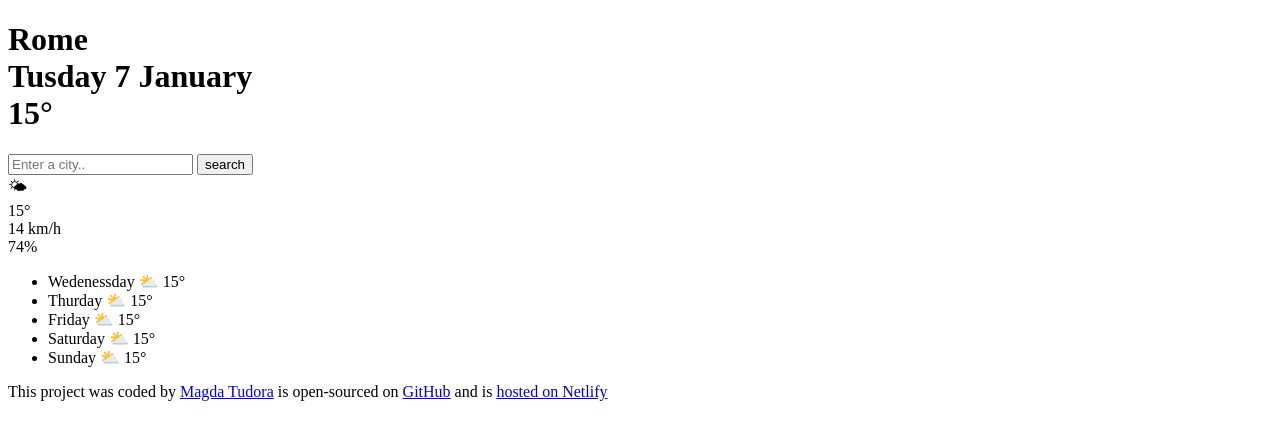
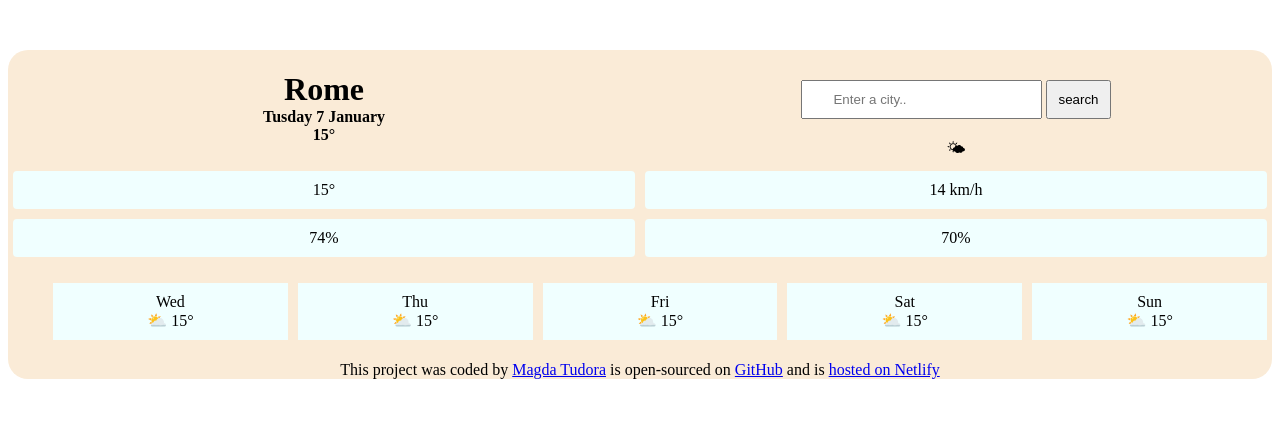
Before and after one commit to Magda0006/Magdas-First-Designed-app, a plain HTML site: page index.html in a window 1280 px wide. Drawn offline with Linux system fonts and the light colour scheme.

Commit message:
added styles and adjustments
made some adjustments to the positioning of the elements on the page.

```diff
--- a/index.html
+++ b/index.html
@@ -3,40 +3,56 @@
   <head>
     <meta charset="UTF-8" />
     <meta name="viewport" content="width=device-width, initial-scale=1.0" />
+    <link rel="stylesheet" href="styles.css" />
     <title>Weather app</title>
   </head>
   <body>
+    <div class="weatherApp">
+      <header class="headerGrid">
+        <div>
           <h1>
             Rome
             <div class="currentDate">Tusday 7 January</div>
             <div class="currentDegrees">15°</div>
           </h1>
-    <form>
-      <input type="search" placeholder="Enter a city.." required />
-      <input type="submit" value="search" />
+        </div>
+        <div>
+          <form class="searchForm">
+            <input
+              type="search"
+              placeholder="Enter a city.."
+              required
+              class="searchBar"
+            />
+            <input type="submit" value="search" class="searchButton" />
           </form>
+          <br />
           <div class="weatherIcon">🌤</div>
+        </div>
+      </header>
       <main class="currentDayData">
         <div class="currentDegrees">15°</div>
         <div class="currentWind">14 km/h</div>
         <div class="currentHumidity">74%</div>
-      <div class="currentRainChance"></div>
+        <div class="currentRainChance">70%</div>
       </main>
       <div class="next5DaysForecast">
         <ul>
-        <li>Wedenessday ⛅️ 15°</li>
-        <li>Thurday ⛅️ 15°</li>
-        <li>Friday ⛅️ 15°</li>
-        <li>Saturday ⛅️ 15°</li>
-        <li>Sunday ⛅️ 15°</li>
+          <li>Wed <br />⛅️ 15°</li>
+          <li>Thu <br />⛅️ 15°</li>
+          <li>Fri <br />⛅️ 15°</li>
+          <li>Sat <br />⛅️ 15°</li>
+          <li>Sun <br />⛅️ 15°</li>
         </ul>
       </div>
       <footer>
         This project was coded by
-      <a href="https://github.com/Magda0006">Magda Tudora</a> is open-sourced on
-      <a href="https://github.com/Magda0006/Vanilla-weather-app">GitHub</a> and
-      is
+        <a href="https://github.com/Magda0006">Magda Tudora</a> is open-sourced
+        on
+        <a href="https://github.com/Magda0006/Vanilla-weather-app">GitHub</a>
+        and is
         <a href="https://vanillaweatherapp00.netlify.app/">hosted on Netlify</a>
       </footer>
+    </div>
   </body>
 </html>
--- /dev/null
+++ b/styles.css
@@ -0,0 +1,50 @@
+.weatherApp {
+  background-color: antiquewhite;
+  border-radius: 20px;
+  margin: 50px auto;
+}
+.headerGrid {
+  display: grid;
+  grid-template-columns: 1fr 1fr;
+  border-bottom: 10px black;
+}
+.headerGrid div {
+  text-align: center;
+}
+h1 div {
+  font-size: medium;
+}
+.searchForm {
+  margin-top: 30px;
+}
+.searchBar {
+  padding: 10px 30px;
+}
+.searchButton {
+  padding: 10px;
+}
+.currentDayData {
+  display: grid;
+  grid-template-columns: repeat(2, 1fr);
+}
+.currentDayData div {
+  text-align: center;
+  margin: 5px;
+  padding: 10px;
+  border-radius: 4px;
+  background-color: azure;
+}
+.next5DaysForecast ul {
+  list-style: none;
+  display: grid;
+  grid-template-columns: repeat(5, 1fr);
+}
+.next5DaysForecast ul li {
+  margin: 5px;
+  padding: 10px;
+  background-color: azure;
+  text-align: center;
+}
+footer {
+  text-align: center;
+}
```
Also changed, not shown: 1 other file. Lines whose indentation alone changed are shown as unchanged.
